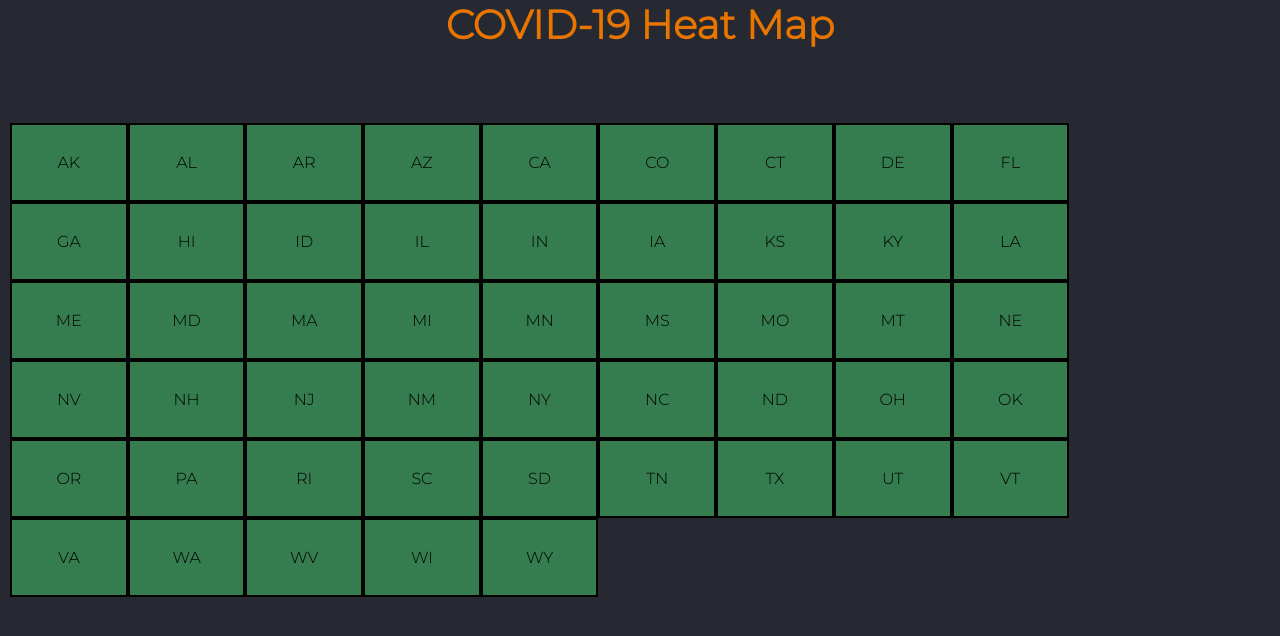
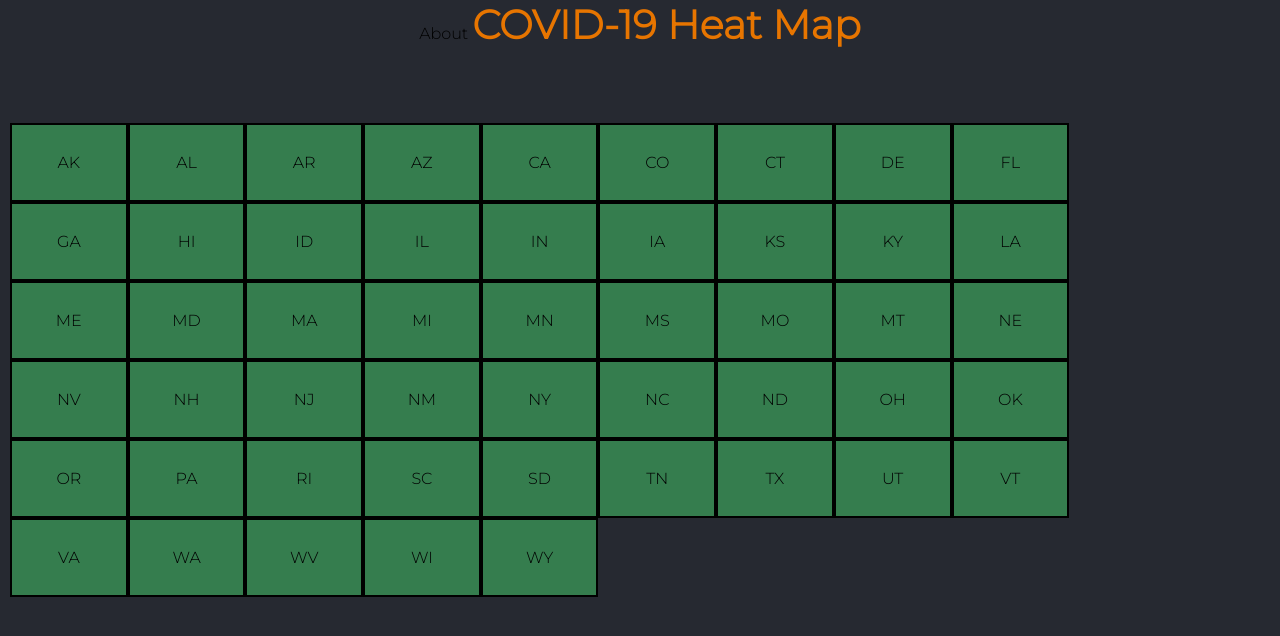
Before and after one commit to JamieScottC/COVID-19-HeatMap, a plain HTML site: page HeatMap.html in a window 1280 px wide. Drawn offline with nearby package versions, Linux system fonts and the light colour scheme; no server answers.

Commit message:
Organized code

```diff
--- a/HeatMap.html
+++ b/HeatMap.html
@@ -15,7 +15,10 @@
     <title>Covid-19 Heat Map</title>
 </head>
 <body>
-        <span class="title">COVID-19 Heat Map</span>
+    <div class="nav-wrapper">
+        <span id="about">About</span>
+        <strong class="title">COVID-19 Heat Map</strong>
+    </div>
     <div class="container">
         <div class="grid-sizer"></div>
         <div class="grid-item tooltip" id="AK"></div>
--- a/styles.css
+++ b/styles.css
@@ -11,11 +11,17 @@ html, body{
 span{
 	font-family: 'Montserrat', sans-serif;
 }
-.title{
+.nav-wrapper{
+
+
+}
+.nav-wrapper strong{
+	font-family: 'Montserrat', sans-serif;
 	font-weight: bold;
 	color: #e77500;
 	font-size: 40px;
 }
+
 
 .container{
 	/*border: 3px solid red;*/
```
